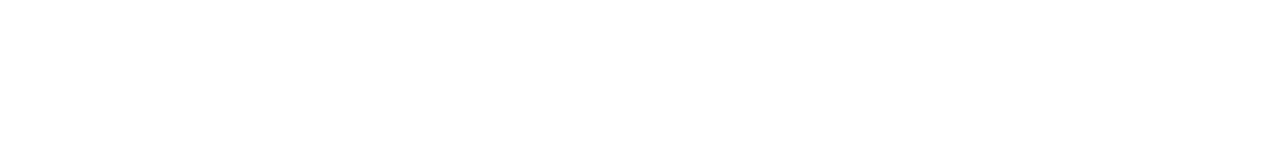
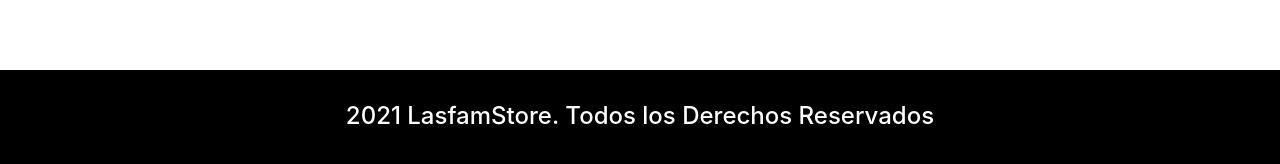
Before and after one commit to anthonysa0813/desafio_reactjs, a React (Create React App) app: page /item/1 in a window 1280 px wide. Shown: the part 630-794 px from the top of the page. Built offline with nearby package versions, Linux system fonts and the light colour scheme.

Commit message:
se agrego el footer

```diff
--- a/src/App.js
+++ b/src/App.js
@@ -12,6 +12,7 @@ import {
   Link,
   NavLink,
 } from "react-router-dom";
+import Footer from "./components/Footer";
 
 function App() {
   return (
@@ -28,8 +29,8 @@ function App() {
           <Route path="/item/:id">
             <ItemDetailContainer />
           </Route>
-
         </Switch>
+        <Footer />
       </Router>
     </>
   );
--- /dev/null
+++ b/src/components/Footer.jsx
@@ -0,0 +1,13 @@
+import React from 'react'
+
+const Footer = () => {
+    return (
+        <>
+            <div className="footer">
+            <h4>2021 LasfamStore. Todos los Derechos Reservados</h4>
+            </div>
+        </>
+    )
+}
+
+export default Footer
--- a/src/components/ItemDetail.jsx
+++ b/src/components/ItemDetail.jsx
@@ -1,6 +1,6 @@
 import React, {useState} from "react";
 import Count from "./Count";
-import {Redirect} from 'react-router-dom'
+import { Link ,Redirect} from 'react-router-dom'
 
 const ItemDetail = ({
   id,
@@ -18,12 +18,12 @@ const ItemDetail = ({
   stock,
 }) => {
 
-
+  const [activeRedirect, setActiveRedirect] = useState(false)
 
   const redirectCarrito = () => {
-    return (
-      <Redirect to="/"  />
-    )
+
+      <Redirect to="/carrito"  />
+
   }
   return (
     <div className="contenedor">
@@ -42,9 +42,9 @@ const ItemDetail = ({
         <span>sotck: </span>
         <strong>{stock}</strong>
         <Count  stock={stock}/>
-        <button className="btn btn-primary btn-block mt-2" onClick={() => redirectCarrito()}>
+        <Link className="btn btn-primary btn-block mt-2" onClick={() => redirectCarrito()}>
           Agregar al carrito
-        </button>
+        </Link>
       </div>
     </div>
   );
--- a/src/index.css
+++ b/src/index.css
@@ -79,3 +79,18 @@ code {
   max-width: 400px;
   object-fit: contain;
 }
+
+
+.footer {
+  display: flex;
+  justify-content: center;
+  align-items: center;
+  width: 100%;
+  height: 100px;
+  background-color: black;
+  color: white;
+  position: absolute;
+  bottom: 0;
+  right: 0;
+  left: 0;
+}
```
Also changed, not shown: 1 other file (tests, documents, lock files or other folders).
